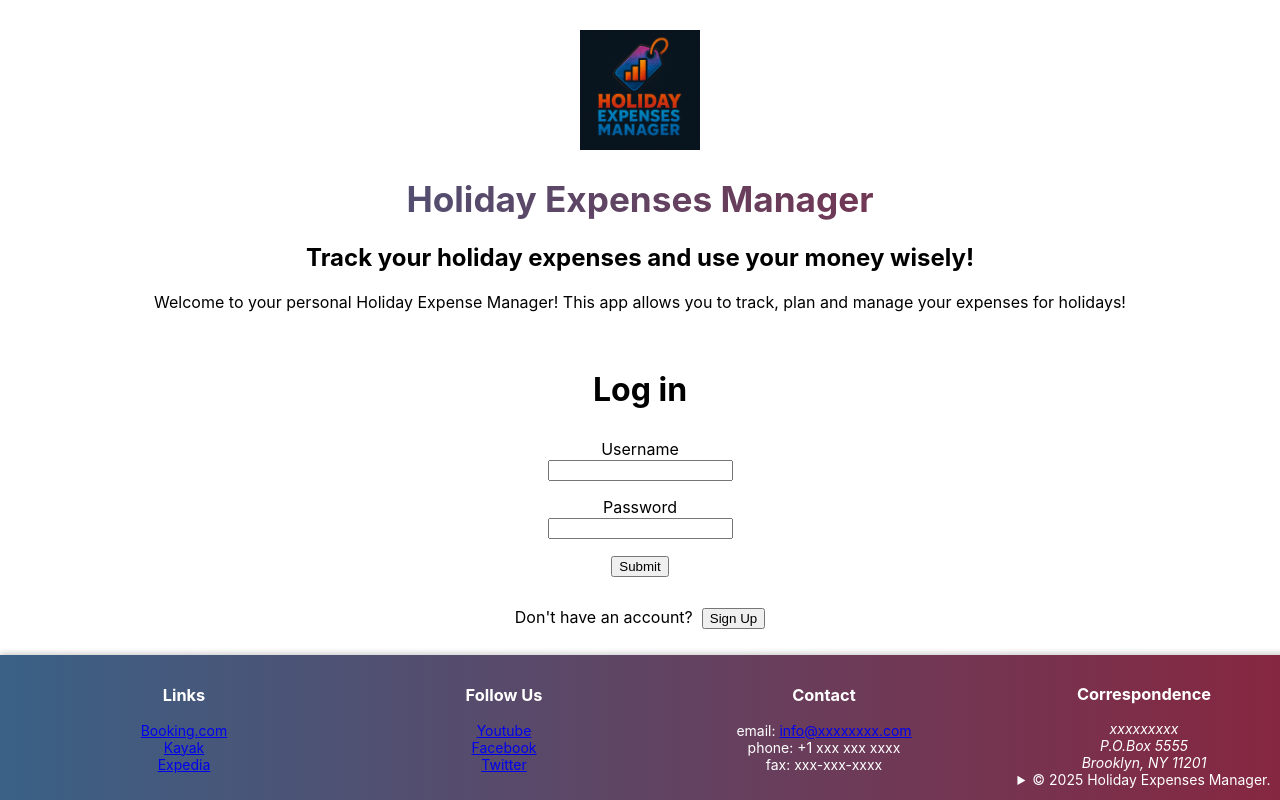
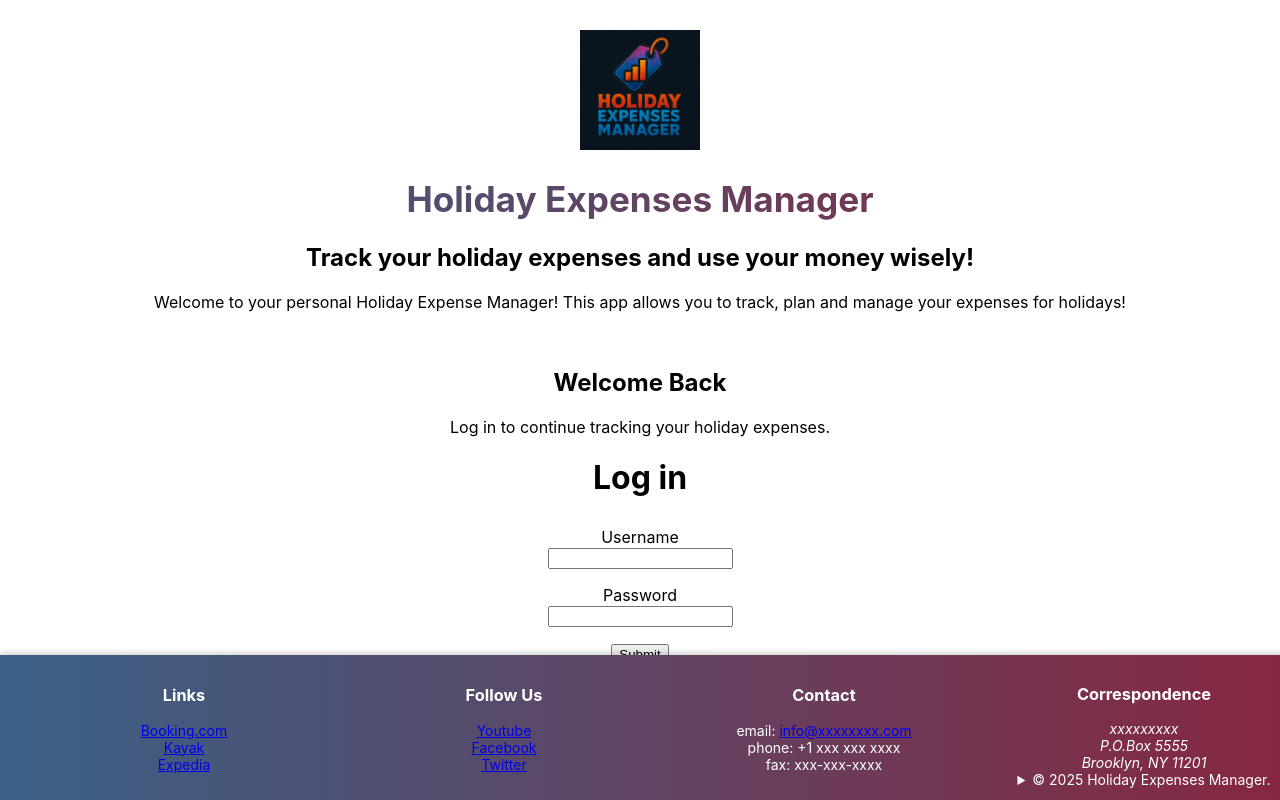
Before and after one commit to nickren93/Holiday-Expenses-Manager, a React (Create React App) app in the folder client/: page / in a window 1280 px wide. Built offline with nearby package versions, Linux system fonts and the light colour scheme; no server answers.

Commit message:
updated css styling for Login.js

```diff
--- a/client/src/components/Login.js
+++ b/client/src/components/Login.js
@@ -2,37 +2,96 @@ import { useState } from "react";
 import LoginForm from "./LoginForm";
 import SignUpForm from "./SignUpForm";
 import '../styles/Login.css';
+import "../styles/PageLayout.css";
 
 function Login() {
   const [showLogin, setShowLogin] = useState(true);
 
 
   return (
-    <div>
+    <div className="auth-container">
+
+      {/* Card wrapper */}
+      <div className="auth-card">
+
+        {/* Header */}
+        <h2 className="auth-title">
+          {showLogin ? "Welcome Back" : "Create Your Account"}
+        </h2>
+        <p className="auth-subtitle">
+          {showLogin
+            ? "Log in to continue tracking your holiday expenses."
+            : "Sign up to start managing your holiday spending."}
+        </p>
+
+        {/* Forms */}
+        <div className="auth-form-wrapper">
+          {showLogin ? <LoginForm /> : <SignUpForm />}
+        </div>
+
+        {/* Switch Forms */}
+        <p className="auth-switch">
           {showLogin ? (
             <>
-          <LoginForm />
-          <p>
-            Don't have an account? &nbsp;
-            <button color="secondary" onClick={() => setShowLogin(false)}>
+              Don't have an account?{" "}
+              <button
+                className="btn-text"
+                onClick={() => setShowLogin(false)}
+              >
                 Sign Up
               </button>
-          </p>
             </>
           ) : (
             <>
-          <SignUpForm />
-
-          <p>
-            Already have an account? &nbsp;
-            <button color="secondary" onClick={() => setShowLogin(true)}>
+              Already have an account?{" "}
+              <button
+                className="btn-text"
+                onClick={() => setShowLogin(true)}
+              >
                 Log In
               </button>
-          </p>
             </>
           )}
+        </p>
+
+      </div>
     </div>
   );
 }
 
 export default Login;
+
+
+// function Login() {
+//   const [showLogin, setShowLogin] = useState(true);
+
+
+//   return (
+//     <div>
+//       {showLogin ? (
+//         <>
+//           <LoginForm />
+//           <p>
+//             Don't have an account? &nbsp;
+//             <button color="secondary" onClick={() => setShowLogin(false)}>
+//               Sign Up
+//             </button>
+//           </p>
+//         </>
+//       ) : (
+//         <>
+//           <SignUpForm />
+
+//           <p>
+//             Already have an account? &nbsp;
+//             <button color="secondary" onClick={() => setShowLogin(true)}>
+//               Log In
+//             </button>
+//           </p>
+//         </>
+//       )}
+//     </div>
+//   );
+// }
+
+// export default Login;
--- a/client/src/components/NewCategory.js
+++ b/client/src/components/NewCategory.js
@@ -4,6 +4,7 @@ import { useNavigate } from "react-router-dom";
 import { useContext } from "react";
 import { Link } from "react-router-dom";
 import { StateAndHandlerContext } from '../context/stateAndHandler';
+import "../styles/PageLayout.css";
 
 function NewCategory() {
 
--- a/client/src/components/NewExpense.js
+++ b/client/src/components/NewExpense.js
@@ -3,6 +3,7 @@ import { Link } from "react-router-dom";
 import { StateAndHandlerContext } from '../context/stateAndHandler';
 import { useFormik } from "formik";
 import * as yup from "yup";
+import "../styles/PageLayout.css";
 
 function NewExpense() {
 
--- a/client/src/components/NewHoliday.js
+++ b/client/src/components/NewHoliday.js
@@ -4,6 +4,7 @@ import { useNavigate } from "react-router-dom";
 import { useContext } from "react";
 import { Link } from "react-router-dom";
 import { StateAndHandlerContext } from '../context/stateAndHandler';
+import "../styles/PageLayout.css";
 
 
 function NewHoliday() {
```
Lines whose indentation alone changed are shown as unchanged.
